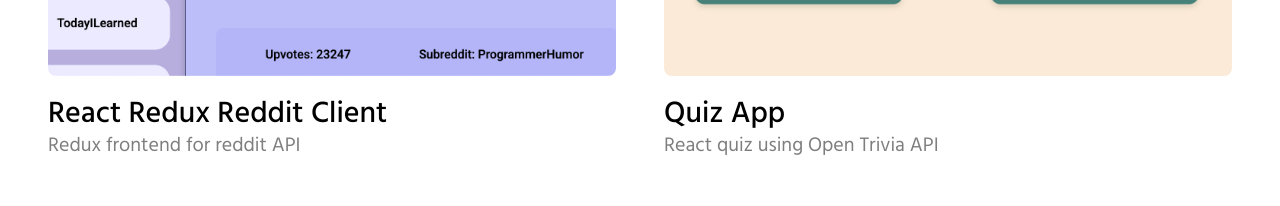
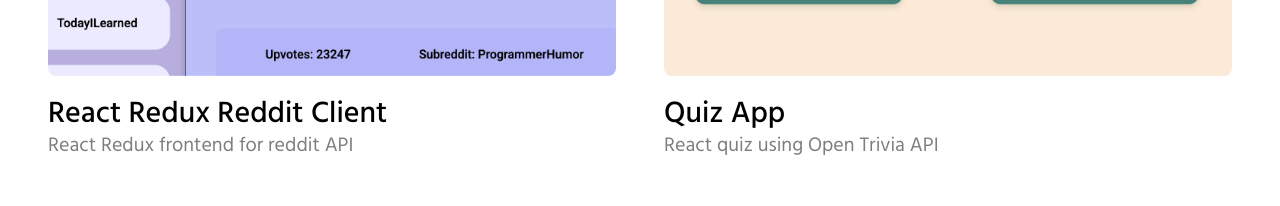
Before and after one commit to timm167/my-site, a Next.js app: page / in a window 1280 px wide. Shown: the part 1940-2146 px from the top of the page. Built offline with nearby package versions, Linux system fonts and the light colour scheme.

Commit message:
debug again

```diff
--- a/data/portfolio.json
+++ b/data/portfolio.json
@@ -38,7 +38,7 @@
       {
         "id": "3",
         "title": "React Redux Reddit Client",
-        "description": "Redux frontend for reddit API",
+        "description": "React Redux frontend for reddit API",
         "imageSrc": "images/project3.png",
         "url": "https://timm167.github.io/reddit-client/"
       },
--- a/pages/index.js
+++ b/pages/index.js
@@ -139,7 +139,8 @@ export default function Home() {
               I&apos;m an Oxford University graduate with a passion for software development and technology.
               I&apos;m currently based in Newcastle and open for work. Get in touch using the contact links below.<br/>
               <br/>
-              Otherwise, to learn more you can <Link className="underline" href="">view my CV</Link> or check out my <Link href="https://github.com/timm167">Github.</Link>
+              Otherwise, to learn more you can <a href="/Timothy-Charteris-CV.pdf" target="_blank" rel="noopener noreferrer"> view my CV </a>
+              or check out my <a href="https://github.com/timm167" target="_blank" rel="noopener noreferrer" >Github.</a>
             </p>
           </div>
 
```
